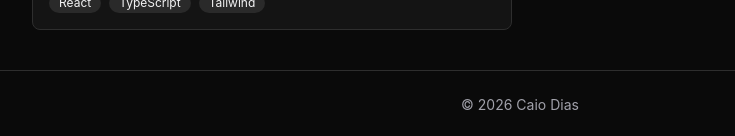
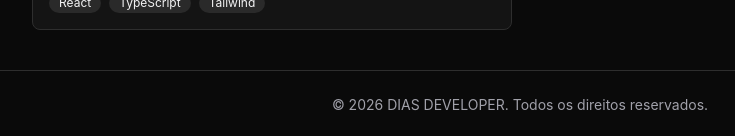
Before and after one commit to diasDev09/portifolio, a React (Vite) app: page / in a window 1280 px wide. Shown: the part 1174-1310 px from the top of the page, without its empty margins (120-855 px from the left). Built offline with nearby package versions, Linux system fonts and the light colour scheme.

Commit message:
fix: corrige aviso do footer e define lang pt-BR

```diff
--- a/index.html
+++ b/index.html
@@ -1,15 +1,10 @@
 <!doctype html>
-<html lang="pt-BR">
+<html lang="en">
   <head>
     <meta charset="UTF-8" />
     <link rel="icon" type="image/svg+xml" href="/favicon.svg" />
     <meta name="viewport" content="width=device-width, initial-scale=1.0" />
-    <title>Caio Dias</title>
-    <meta name="description" content="Portfólio de Caio Dias: projetos, habilidades e trajetória." />
-    <meta name="theme-color" content="#1a2a5e" />
-    <meta property="og:type" content="website" />
-    <meta property="og:site_name" content="Caio Dias" />
-    <meta property="og:locale" content="pt_BR" />
+    <title>CaioLabs</title>
   </head>
   <body>
     <div id="root"></div>
--- a/src/components/Layout.tsx
+++ b/src/components/Layout.tsx
@@ -1,15 +1,27 @@
-import { Outlet } from 'react-router-dom'
+import { Outlet, useLocation } from 'react-router-dom'
 import Navbar from './Navbar'
 
+const currentYear = new Date().getFullYear()
+
 export default function Layout() {
+    const { pathname } = useLocation()
+
     return (
         <div className="flex min-h-screen flex-col">
+            <a
+                href="#conteudo"
+                className="sr-only focus:not-sr-only focus:absolute focus:left-4 focus:top-4 focus:z-50 focus:rounded-md focus:bg-white focus:px-4 focus:py-2 focus:text-black"
+            >
+                Pular para o conteúdo
+            </a>
             <Navbar />
-            <main className="mx-auto w-full max-w-5xl flex-1 px-6 py-10">
-                <Outlet />
+            <main id="conteudo" tabIndex={-1} className="mx-auto w-full max-w-5xl flex-1 px-6 py-10 outline-none">
+                <div key={pathname} className="animate-fade-in">
+                    <Outlet />
+                </div>
             </main>
             <footer className="border-t border-border py-6 text-center text-sm text-muted">
-                © {new Date().getFullYear()} Caio Dias
+                © {currentYear} DIAS DEVELOPER. Todos os direitos reservados.
             </footer>
         </div>
     )
```
